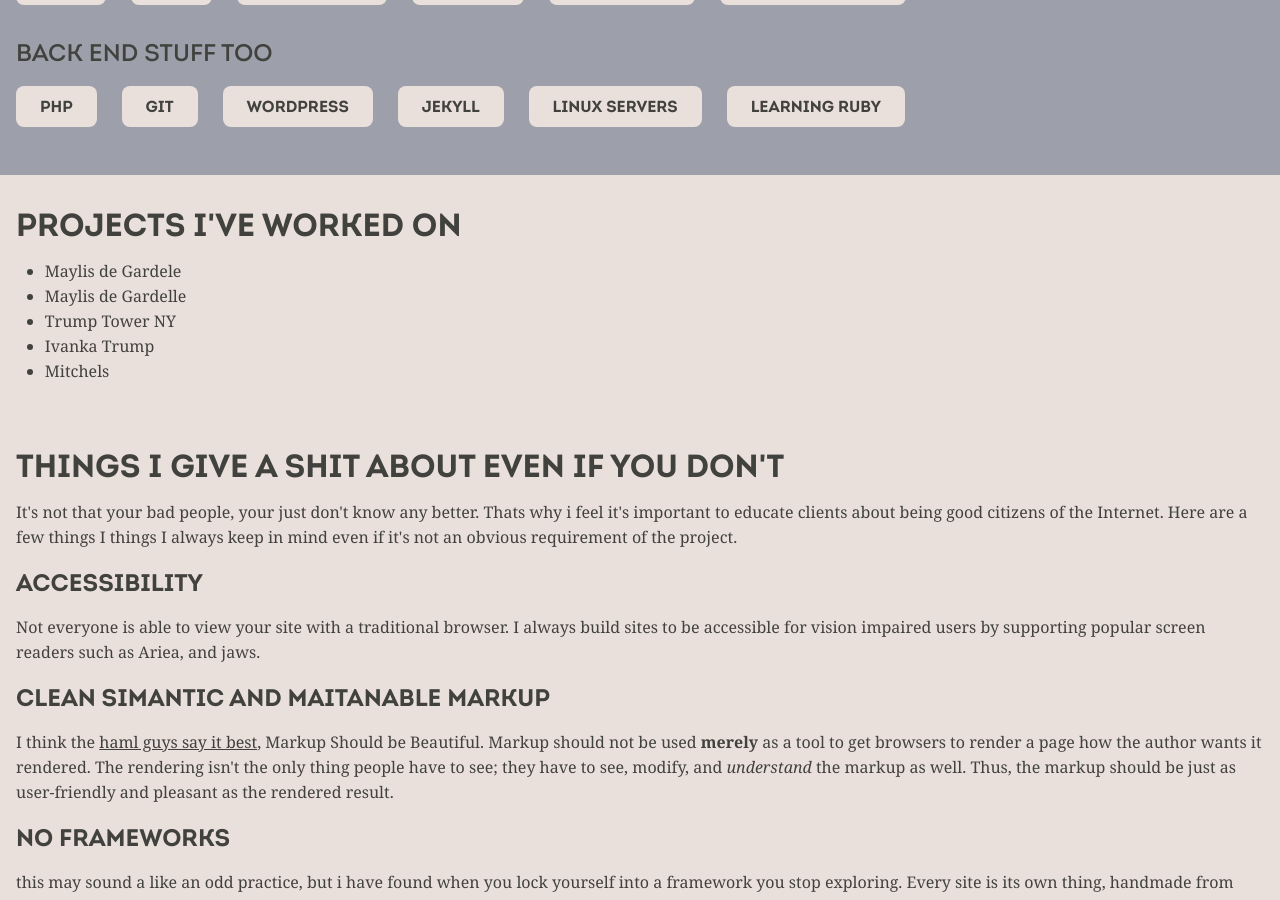
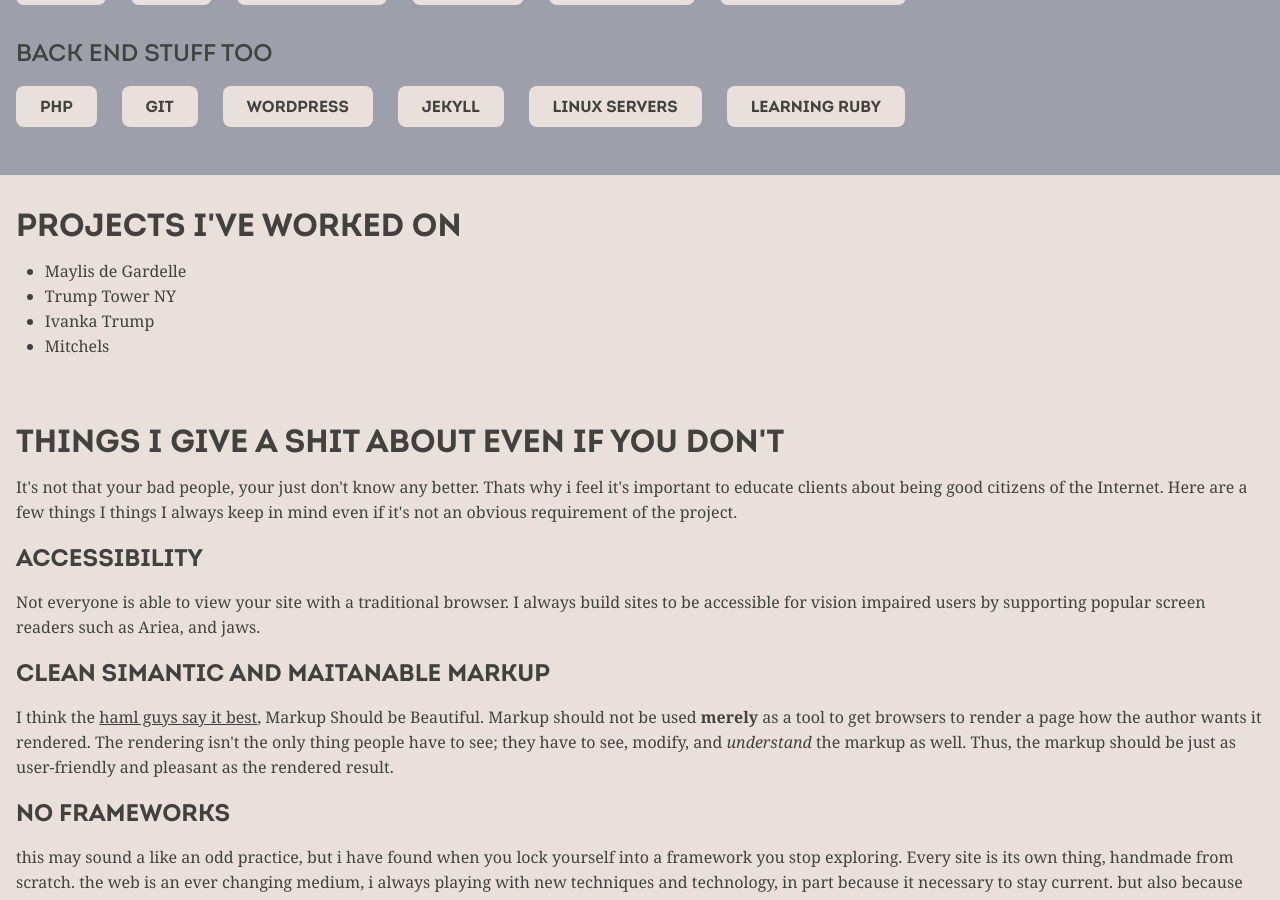
Before and after one commit to s8m2s/s8m2s.github.io, a Jekyll site: the page built from index.html, in a window 1280 px wide and 900 px high, scrolled down 1781 px. Built offline with Jekyll 4.4.1, drawn with Linux system fonts in a browser that asks for light colours.

Commit message:
fixed spelling

```diff
--- a/index.html
+++ b/index.html
@@ -69,7 +69,6 @@
 
       <h1>projects I've worked on</h1>
       <ul>
-        <li>Maylis de Gardele</li>
         <li>Maylis de Gardelle</li>
         <li>Trump Tower NY</li>
         <li>Ivanka Trump</li>
```
